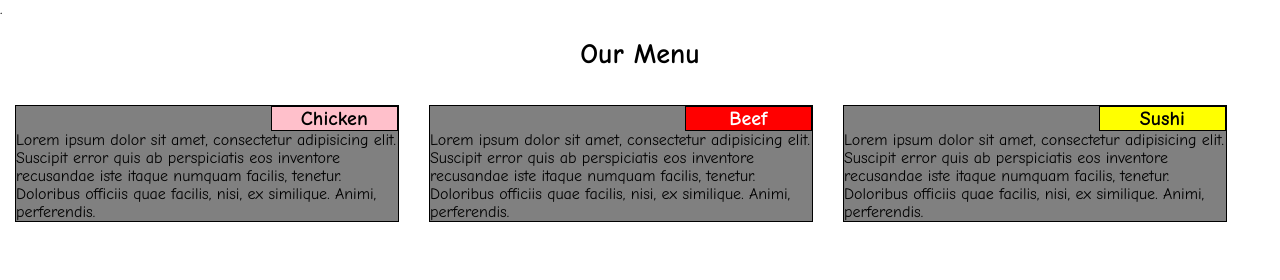
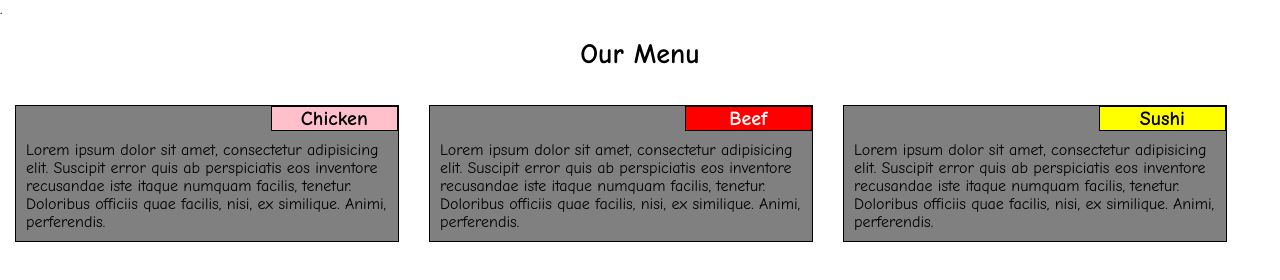
Before and after one commit to Chawlaji8781/module2-solution, a plain HTML site: page index.html in a window 1280 px wide. Drawn offline with Linux system fonts and the light colour scheme.

Commit message:
Assignment

```diff
--- a/CSS/style.css
+++ b/CSS/style.css
@@ -28,7 +28,7 @@ section {
 	position: relative;
 }
 
-div p {
+section p {
 	padding: 10px
 }
 
```
